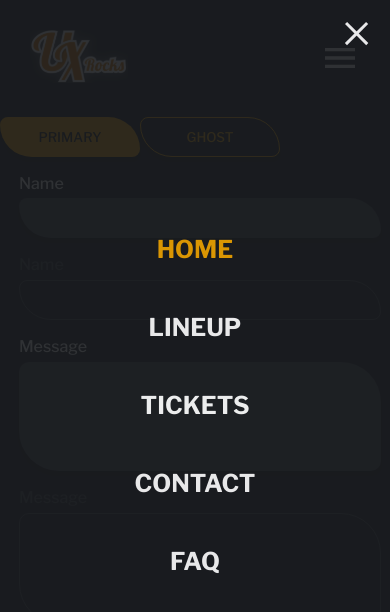
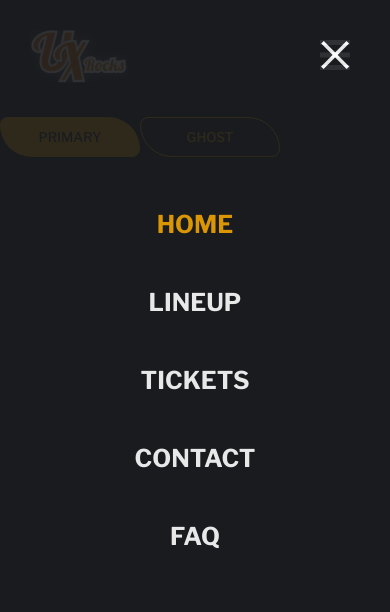
Before and after one commit to jensengbg-christian-mosciatti/ux-rocks, a Vue app: page /contact in a window 390 px wide. Both pictures are taken after a click on the picture 340 px from the left and 58 px from the top of the page. Shown: the top 612 px of the page. Built offline with nearby package versions, Linux system fonts and the light colour scheme.

Commit message:
fixed position for hamburger and close button

```diff
--- a/src/App.vue
+++ b/src/App.vue
@@ -70,6 +70,11 @@ html {
   // }
   .hamburger-menu {
     cursor: pointer;
+    position: absolute;
+    height: 30px;
+    width: 30px;
+    top: $margin-hamburger;
+    right: $margin-hamburger;
   }
 }
 </style>
--- a/src/components/menuModal.vue
+++ b/src/components/menuModal.vue
@@ -34,19 +34,21 @@ export default {}
   z-index: 10;
 
   .close {
-
     cursor: pointer;
-    margin: 21px;
-
     display: flex;
     justify-content: flex-end;
     img {
+      height: 30px;
+      width: 30px;
       cursor: pointer;
+      position: absolute;
+      top: $margin-hamburger;
+      right: $margin-hamburger;
     }
   }
 
   .links {
-    height: 80%;
+    height: 90%;
     display: flex;
     flex-direction: column;
     align-items: center;
--- a/src/styles/_variables.scss
+++ b/src/styles/_variables.scss
@@ -2,7 +2,6 @@
 @import url('https://fonts.googleapis.com/css2?family=Libre+Baskerville&family=Libre+Franklin:wght@300;500;700&family=Lobster&display=swap');
 
 $font-title: 'Lobster', cursive;
-
 $font-button: 'Libre Franklin', sans-serif;
 $font-h2: 'Libre Franklin', sans-serif;
 $font-links: 'Libre Franklin', sans-serif;
@@ -10,7 +9,6 @@ $font-input: 'Libre Franklin', sans-serif;
 $font-text: 'Libre Baskerville', serif;
 
 //*MARGINS
-
 $margin-v-h1: 1.86em;
 $margin-v-h2: 0.86em;
 $margin-v-button: 2.86em;
@@ -19,6 +17,7 @@ $margin-v-img: 1.86em;
 $margin-v-p: 3.07em;
 $margin-v-inputfield: 0.75em;
 $margin-h-inputfield: 1.18em;
+$margin-hamburger: 2.5em;
 //*PADDINGS
 $padding-p: 1.5em;
 
--- a/src/views/Home.vue
+++ b/src/views/Home.vue
@@ -3,12 +3,7 @@
     <PrimaryBtn title="PRIMARY" />
     <GhostBtn title="GHOST" />
 
-    <div style="width: 25em">
-      <InputField label="Name" />
-      <InputField label="Name" disabled />
-      <InputField label="Message" multiline />
-      <InputField label="Message" multiline disabled />
-    </div>
+
   </div>
 </template>
 
@@ -16,14 +11,12 @@
 // @ is an alias to /src
 import PrimaryBtn from '@/components/PrimaryBtn'
 import GhostBtn from '@/components/GhostBtn'
-import InputField from '@/components/InputField'
 
 export default {
   name: 'Home',
   components: {
     PrimaryBtn,
     GhostBtn,
-    InputField,
   },
 }
 </script>
```
Also changed, not shown: src/assets/menu.svg.
